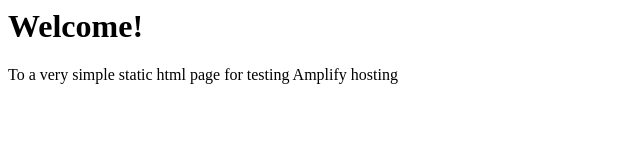
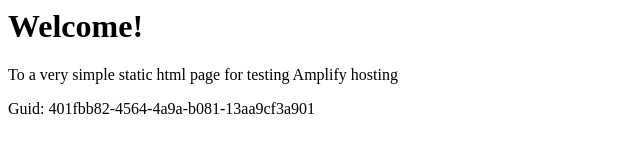
Before and after one commit to aws-aemilia-fra/Github-PR-Commit-Integration-Test-DoNotTouch-Gith-P5X5MO5I-v1-prod-eu-central-1, a website: page src/index.html in a window 1280 px wide. Shown: the whole page, without its empty margins (0-640 px from the left). Drawn offline with Linux system fonts and the light colour scheme.

Commit message:
commit from integ tests

```diff
--- a/src/index.html
+++ b/src/index.html
@@ -1,3 +1,5 @@
+
+
 <html lang="en">
 
 <head>
@@ -10,6 +12,6 @@
 <body>
     <h1>Welcome!</h1>
     <p>To a very simple static html page for testing Amplify hosting</p>
-</body>
+    <p>Guid: 401fbb82-4564-4a9a-b081-13aa9cf3a901</p></body>
 
 </html>
```
